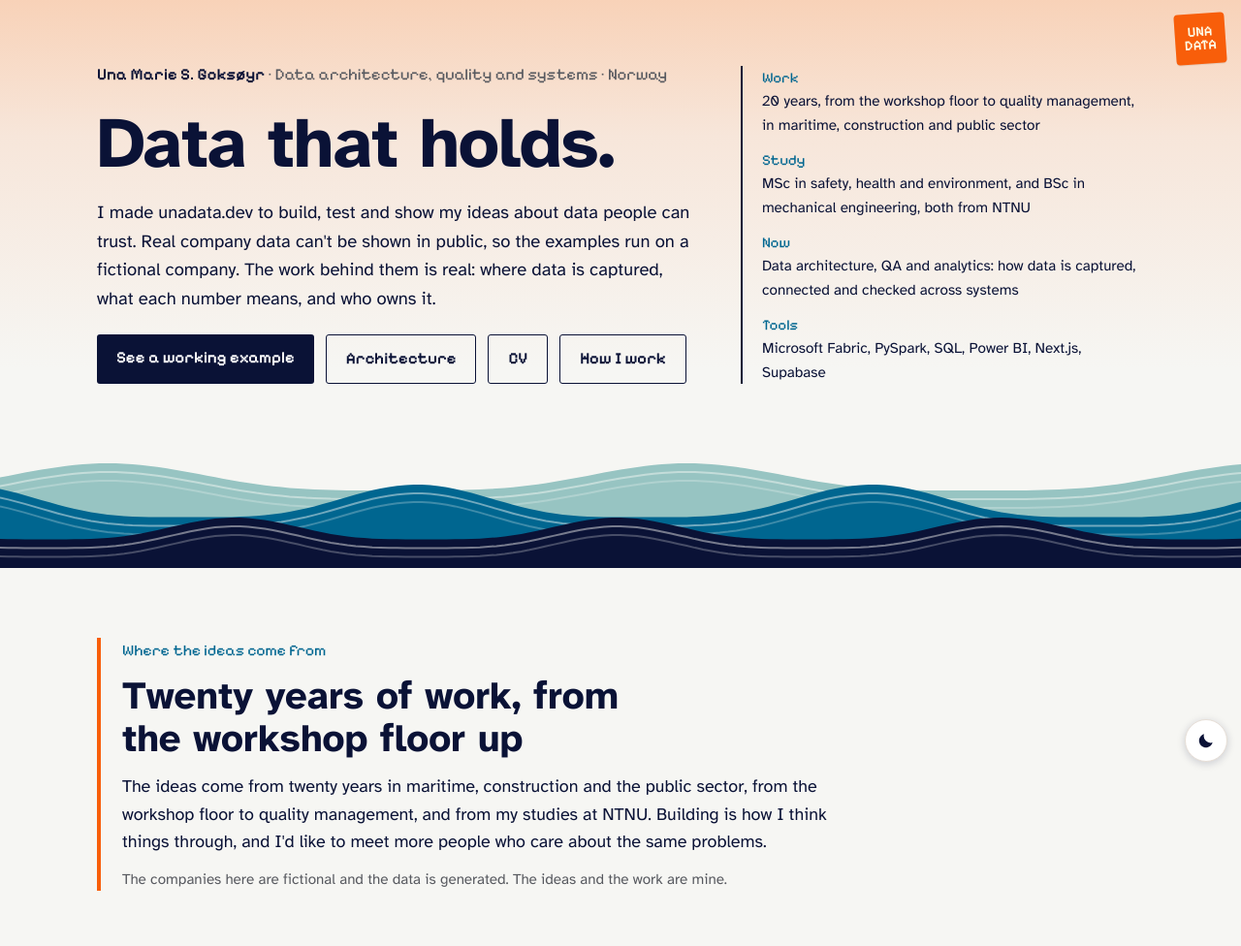
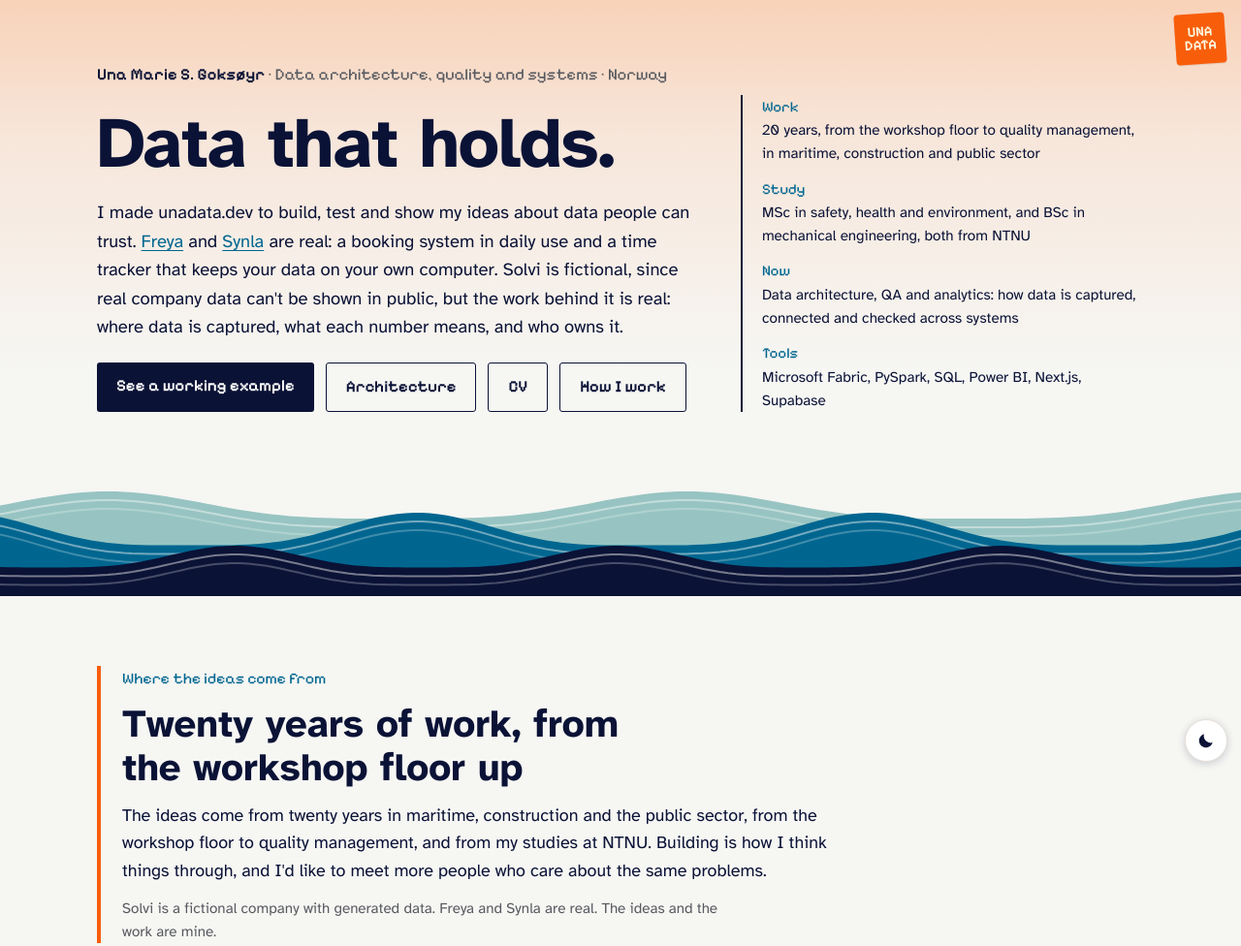
Before and after one commit to unamarie/solvi, a plain HTML site: page site/index.html in a window 1280 px wide. Shown: the top 976 px of the page at 97% size. Drawn offline with Linux system fonts and the light colour scheme.

Commit message:
Home: say that Freya and Synla are real, and only Solvi is fictional

```diff
--- a/site/index.html
+++ b/site/index.html
@@ -149,7 +149,7 @@ footer .big{font-family:var(--display);font-size:1.4rem;font-weight:700}
     <div class="stack">
       <span class="who">Una Marie S. Goksøyr <span>· Data architecture, quality and systems · Norway</span></span>
       <h1>Data that holds.</h1>
-      <p class="lede">I made unadata.dev to build, test and show my ideas about data people can trust. Real company data can't be shown in public, so the examples run on a fictional company. The work behind them is real: where data is captured, what each number means, and who owns it.</p>
+      <p class="lede">I made unadata.dev to build, test and show my ideas about data people can trust. <a href="#p2">Freya</a> and <a href="https://github.com/unamarie/synla">Synla</a> are real: a booking system in daily use and a time tracker that keeps your data on your own computer. Solvi is fictional, since real company data can't be shown in public, but the work behind it is real: where data is captured, what each number means, and who owns it.</p>
       <div class="links">
         <a class="btn primary" href="solvi/index.html">See a working example</a>
         <a class="btn ghost" href="#architecture">Architecture</a>
@@ -174,7 +174,7 @@ footer .big{font-family:var(--display);font-size:1.4rem;font-weight:700}
   <span class="label">Where the ideas come from</span>
   <h2 id="why-h">Twenty years of work, from the workshop floor up</h2>
   <p>The ideas come from twenty years in maritime, construction and the public sector, from the workshop floor to quality management, and from my studies at NTNU. Building is how I think things through, and I'd like to meet more people who care about the same problems.</p>
-  <p class="small">The companies here are fictional and the data is generated. The ideas and the work are mine.</p>
+  <p class="small">Solvi is a fictional company with generated data. Freya and Synla are real. The ideas and the work are mine.</p>
 </section>
 
 <section id="architecture" class="stack" aria-labelledby="arch-h" style="gap:20px">
@@ -352,7 +352,7 @@ footer .big{font-family:var(--display);font-size:1.4rem;font-weight:700}
 <footer id="contact" class="band">
   <div class="wrap">
     <div class="stack" style="gap:6px"><span class="big">Let's build something that holds.</span><span>Una Marie S. Goksøyr · <a href="https://www.linkedin.com/in/una-marie-goksoyr/" target="_blank" rel="noopener">Find me on LinkedIn</a> · <a href="cv/index.html">CV</a> · <a href="una-marie-goksoyr.vcf">Save contact</a></span></div>
-    <div style="align-self:flex-end">Demo data on this site is fictional.<br>Colours inspired by Hokusai's <i>The Great Wave off Kanagawa</i> and the sunrise.</div>
+    <div style="align-self:flex-end">Solvi is fictional, and its data is generated.<br>Colours inspired by Hokusai's <i>The Great Wave off Kanagawa</i> and the sunrise.</div>
   </div>
 </footer>
 
```
Also changed, not shown: site/src/index.html (+3 -3 lines).
